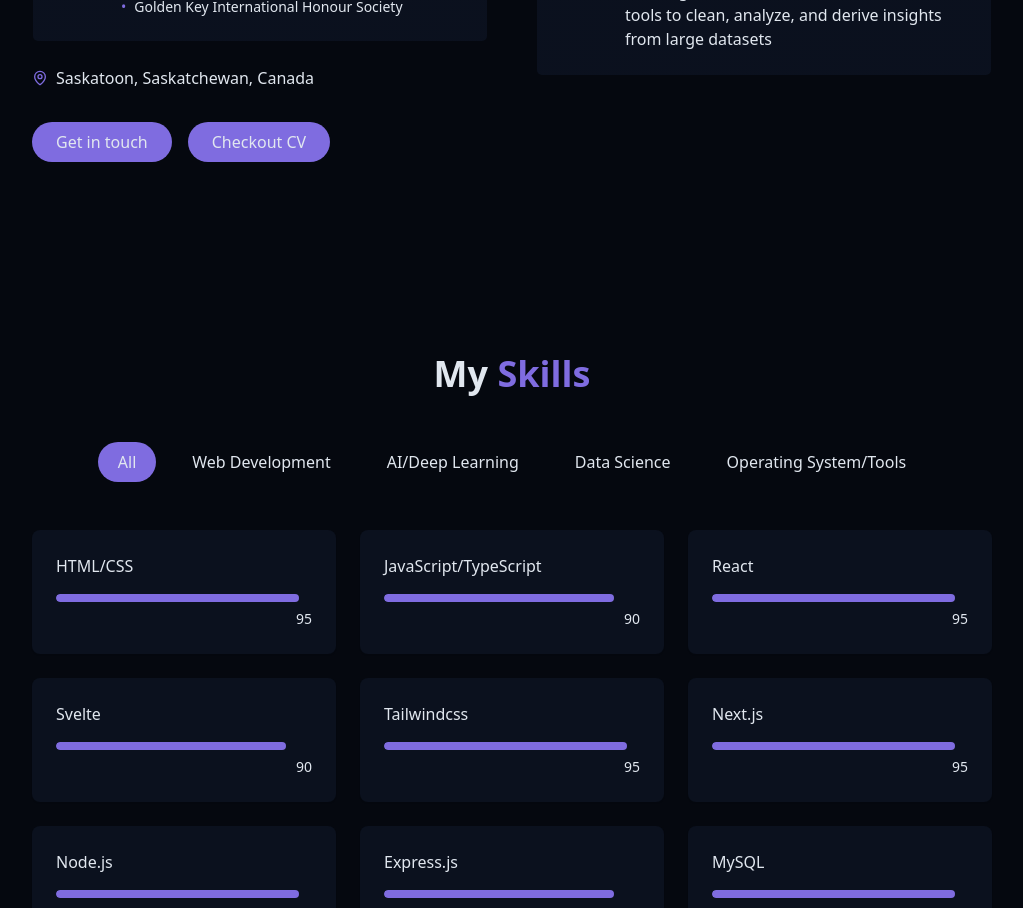
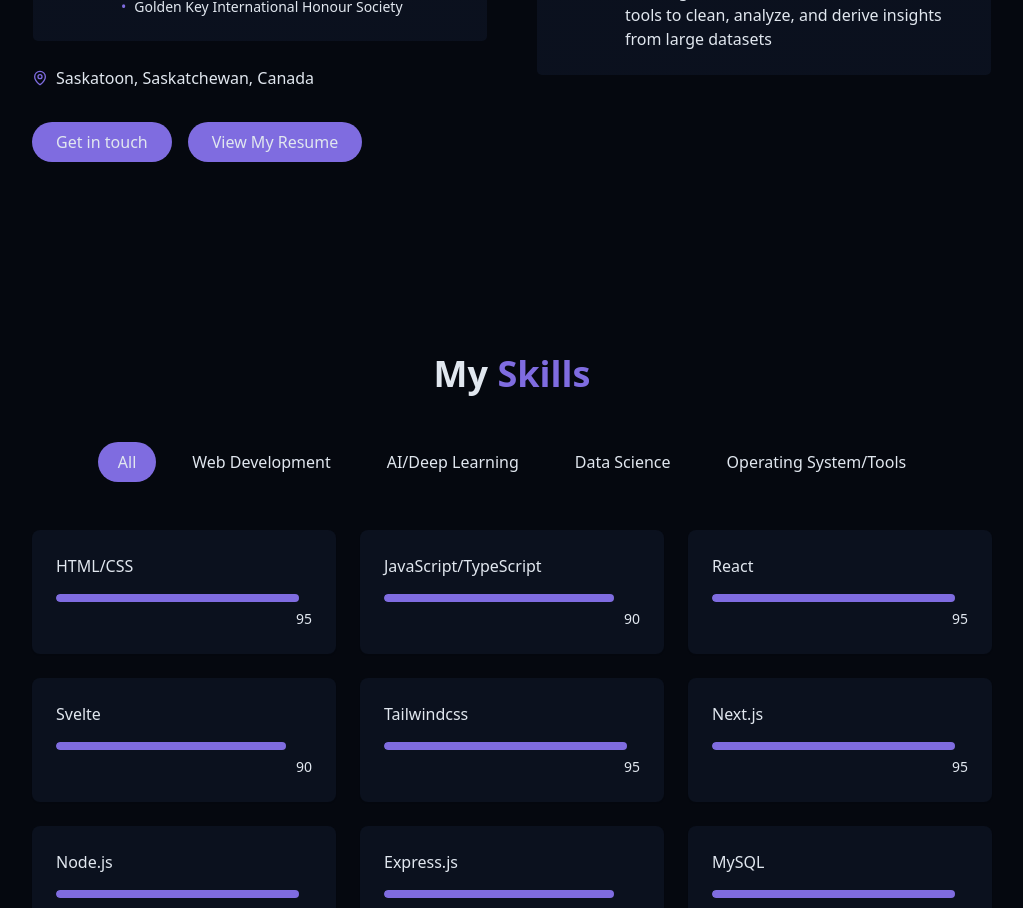
Before and after one commit to baolinyang1/Portfolio, a React (Vite) app: page / in a window 1280 px wide. Shown: the part 1880-2788 px from the top of the page, without its empty margins (128-1151 px from the left). Built offline with nearby package versions, Linux system fonts and the light colour scheme.

Commit message:
Resume update

```diff
--- a/src/components/AboutSection.tsx
+++ b/src/components/AboutSection.tsx
@@ -145,12 +145,12 @@
                 Get in touch
               </a>
               <a
-                href="https://github.com/baolinyang1/Portfolio/blob/main/public/Resume_2026.pdf"
+                href="/Resume_2026.pdf"
                 className="cosmic-button"
                 target="_blank"
                 rel="noopener noreferrer"
               >
-                Checkout CV
+                View My Resume
               </a>
             </div>
           </div>
```
